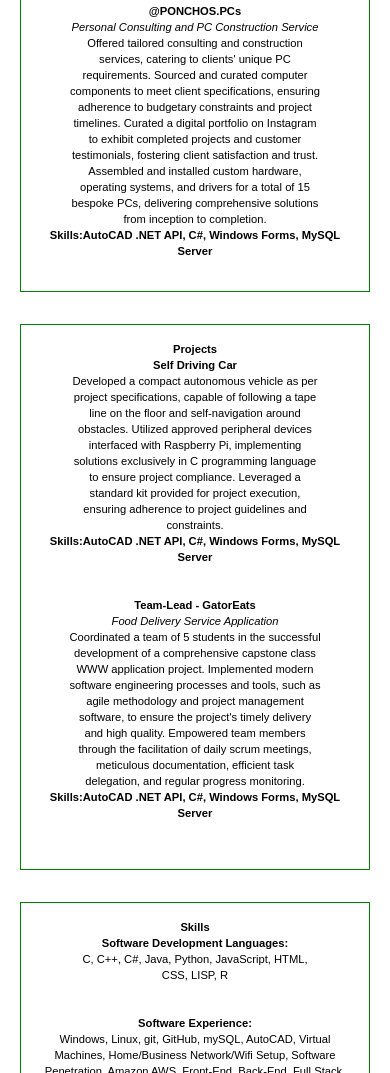
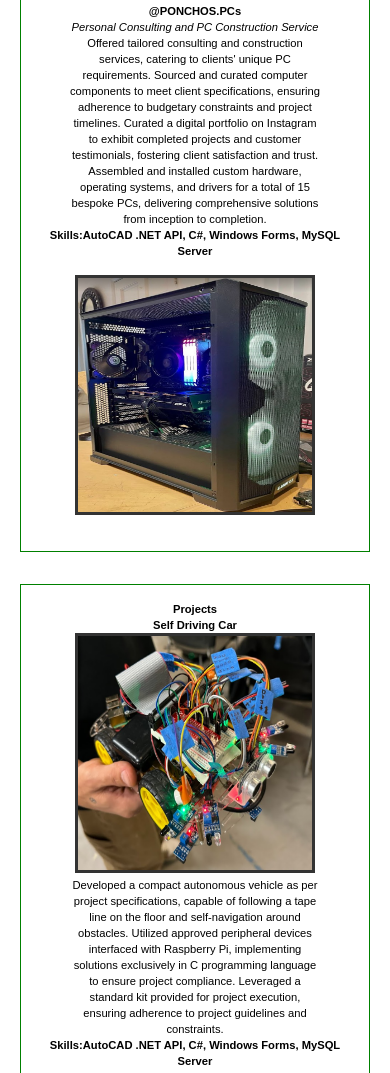
Before and after one commit to Andy-Almeida/Andy-Almeida.github.io, a plain HTML site: page index.html in a window 390 px wide. Shown: the part 1886-2959 px from the top of the page. Drawn offline with Linux system fonts and the light colour scheme.

Commit message:
Adding some images to the HTML and CSS

```diff
--- a/index.html
+++ b/index.html
@@ -64,7 +64,7 @@
         <article>
             <h3>Education</h3>
             <ul>
-                <li><b>San Francisco University</b></li>
+                <li><b>San Francisco University 🐊</b></li>
                 <li><i>Bachelor of Science in Computer Science</i></li>
                 <li>December 2023</li>
                 <li>San Francisco, CA</li>
@@ -91,7 +91,8 @@
                 Sourced and curated computer components to meet client specifications, ensuring adherence to budgetary constraints and project timelines.
                 Curated a digital portfolio on Instagram to exhibit completed projects and customer testimonials, fostering client satisfaction and trust.
                 Assembled and installed custom hardware, operating systems, and drivers for a total of 15 bespoke PCs, delivering comprehensive solutions from inception to completion. <br>
-                <h5>Skills:AutoCAD .NET API, C#, Windows Forms, MySQL Server</h5>
+                <h5>Skills:AutoCAD .NET API, C#, Windows Forms, MySQL Server</h5><br>
+                <img src="/static/austinspc.PNG"><br>
                 <br>
             </p>
         </article>
@@ -99,10 +100,10 @@
             <h3>Projects</h3>
             <p>
                 <b>Self Driving Car</b><br>
+                <img src="/static/CarInHand.PNG"><br>
                 Developed a compact autonomous vehicle as per project specifications, capable of following a tape line on the floor and self-navigation around obstacles.
                 Utilized approved peripheral devices interfaced with Raspberry Pi, implementing solutions exclusively in C programming language to ensure project compliance.
-                Leveraged a standard kit provided for project execution, ensuring adherence to project guidelines and constraints.
-
+                Leveraged a standard kit provided for project execution, ensuring adherence to project guidelines and constraints. <br>
                 <h5>Skills:AutoCAD .NET API, C#, Windows Forms, MySQL Server</h5>
             </p>
             <p class="trailing">
--- a/styles.css
+++ b/styles.css
@@ -435,6 +435,43 @@ section#contact-me{
   .trailing{
     margin-top: 2rem;
   }
+
+  img{
+  margin: auto;
+  width: 35rem;
+  height: 35rem;
+  background-size: cover;
+  background-position: center center;
+  background-repeat: no-repeat;
+  border: 3px solid #333;
+
+  @media (max-width: 900px){
+    width: 22rem;
+    height: 22rem;
+
+  }
+
+  @media (max-width: 900px){
+    width: 22rem;
+    height: 22rem;
+
+  }
+
+  @media (max-width: 500px) {
+    width: 300px;
+    height: 300px;
+  }
+
+  @media (max-width: 400px) {
+    width: 240px;
+    height: 240px;
+  }
+
+  @media (max-width: 300px) {
+    width: 180px;
+    height: 180px;
+  }
+  }
 }
 
 
```
